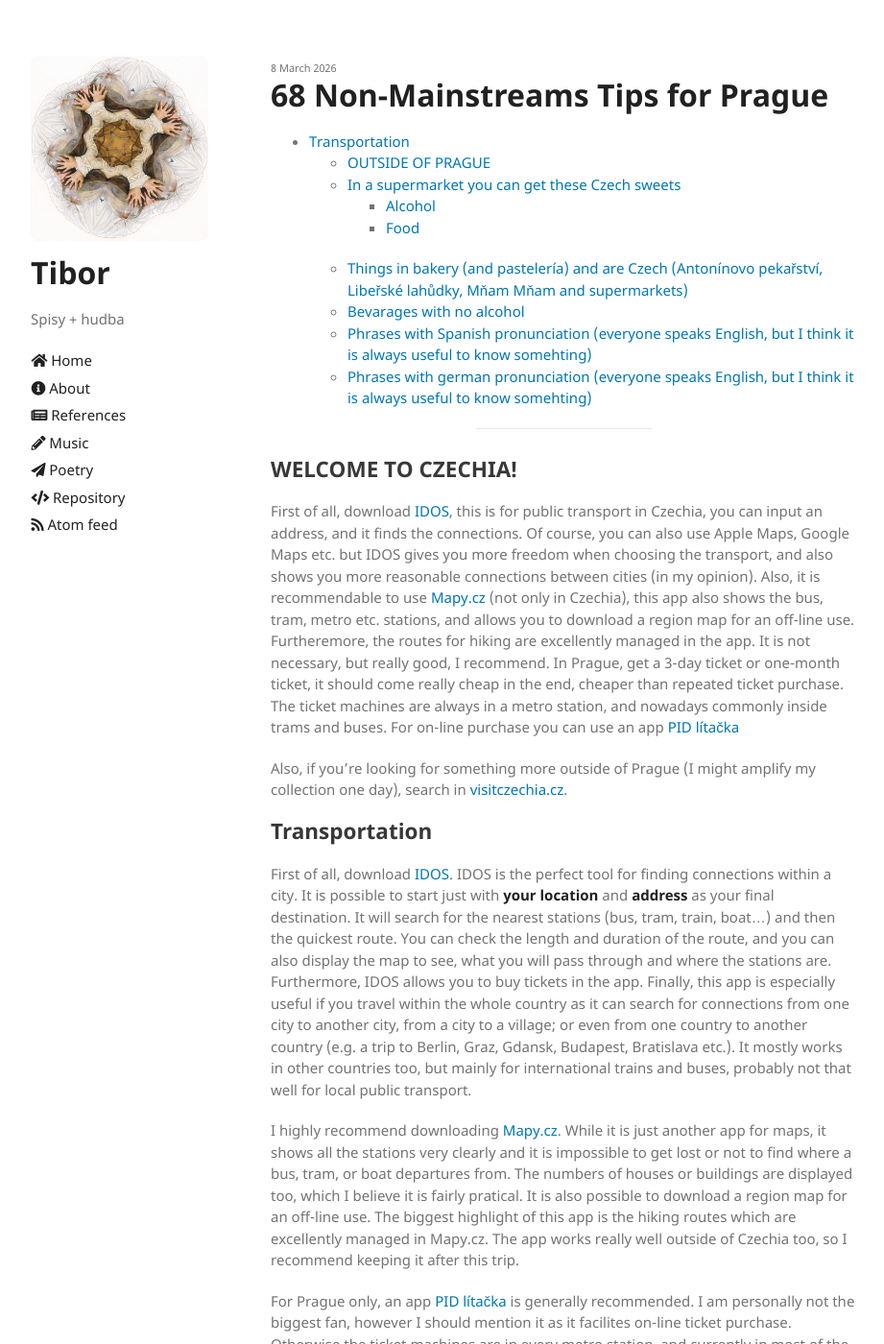
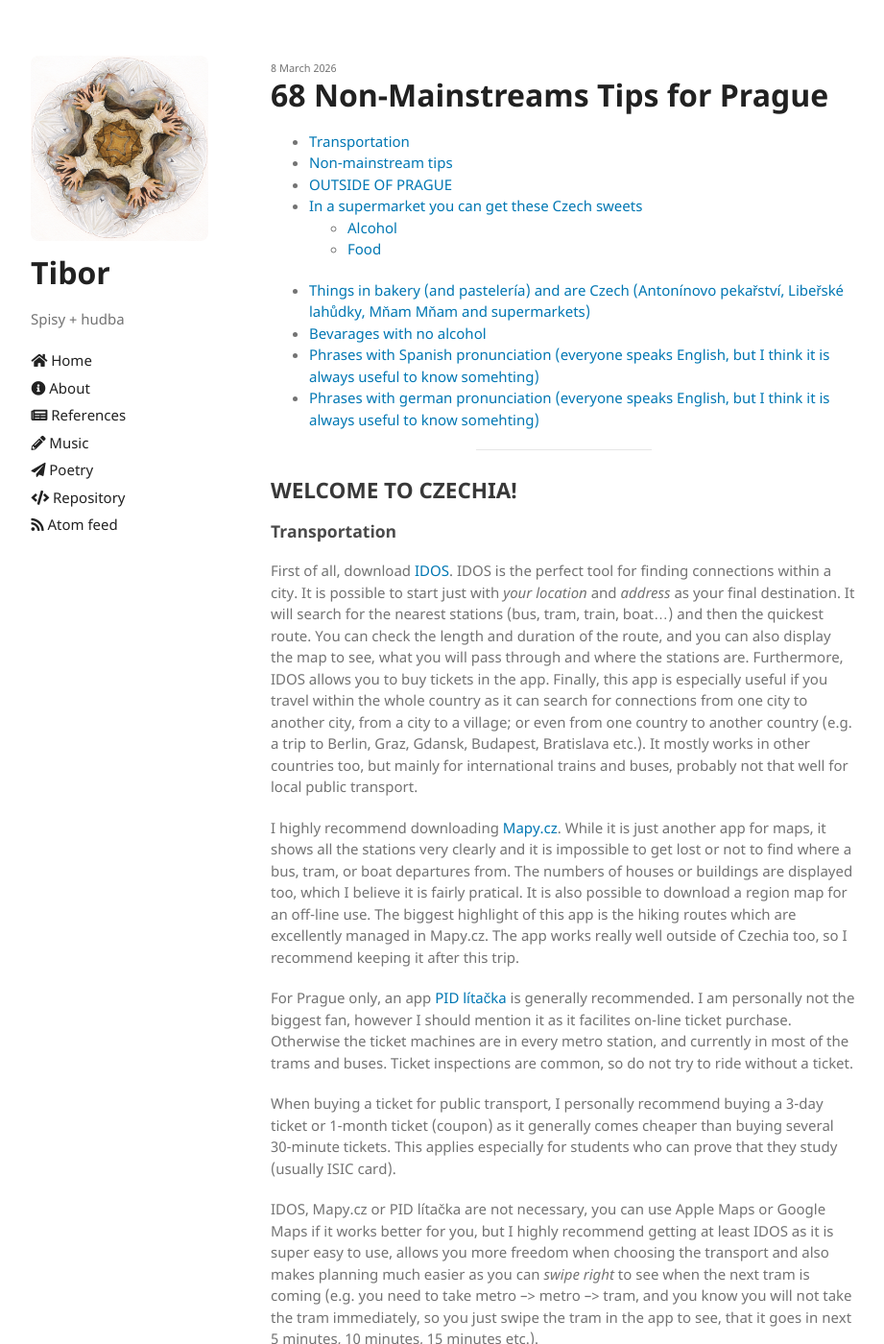
Before and after one commit to thefallofjohannm/thefallofjohannm.github.io, a Jekyll site: the page built from _posts/2026-03-08-non-mainstream-tips.md, in a window 1280 px wide and 1400 px high. Shown: the whole window at 96% size, without its empty margins (178-1099 px from the left). Built offline with Jekyll 4.4.1, drawn with Linux system fonts in a browser that asks for light colours.

Commit message:
excess text deleted

```diff
--- a/_posts/2026-03-08-non-mainstream-tips.md
+++ b/_posts/2026-03-08-non-mainstream-tips.md
@@ -12,28 +12,10 @@ category: Povídky
 {:.no_toc}
 ## WELCOME TO CZECHIA!
 
-First of all, download [IDOS](https://idos.cz/vlakyautobusymhdvse/spojeni/), this is for public transport in Czechia,
-you can input an address, and it finds the connections.
-Of course, you can also use Apple Maps, Google Maps etc. but IDOS gives you more freedom when choosing the transport,
-and also shows you more reasonable connections between cities (in my opinion). Also, it is recommendable to use [Mapy.cz](https://mapy.cz)
-(not only in Czechia), this app also shows the bus, tram, metro etc. stations, and allows you to download a region map for an off-line use.
-Furtheremore, the routes for hiking are excellently managed in the app. It is not necessary, but really good, I recommend.
-In Prague, get a 3-day ticket or one-month ticket, it should come really cheap in the end, cheaper than repeated ticket purchase.
-The ticket machines are always in a metro station, and nowadays commonly inside trams and buses. For on-line purchase you can use
-an app [PID lítačka](https://pidlitacka.cz/cs)
-
-
-Also, if you're looking for something more outside of Prague (I might amplify my
-collection one day), search in [visitczechia.cz](visitczechia.cz).
-
-
-
-
-
-## Transportation
+### Transportation
 
 First of all, download [IDOS](https://idos.cz/vlakyautobusymhdvse/spojeni/). IDOS is the perfect tool for finding connections
-within a city. It is possible to start just with __your location__ and  __address__ as your final destination. It will search for the nearest stations
+within a city. It is possible to start just with *your location* and  *address* as your final destination. It will search for the nearest stations
 (bus, tram, train, boat...) and then the quickest route. You can check the length and duration of the route, and you can also
 display the map to see, what you will pass through and where the stations are. Furthermore, IDOS allows you to buy tickets in the
 app. Finally, this app is especially useful if you travel within the whole country as it can search for connections from one
@@ -57,12 +39,14 @@ they study (usually ISIC card).
 
 IDOS, Mapy.cz or PID lítačka are not necessary, you can use Apple Maps or Google Maps if it works better for you, but
 I highly recommend getting at least IDOS as it is super easy to use, allows you more freedom when choosing the transport
-and also makes planning much easier as you can __swipe right__ to see when the next tram is coming (e.g. you need to take
+and also makes planning much easier as you can *swipe right* to see when the next tram is coming (e.g. you need to take
 metro --> metro --> tram, and you know you will not take the tram immediately, so you just swipe the tram in the app to see,
 that it goes in next 5 minutes, 10 minutes, 15 minutes etc.).
 
 Finally, if you're looking for something more outside of Prague (I might amplify my  collection one day),
 search in [visitczechia.com](visitczechia.com). There you will find seasonal events, hiking destinations and many more.
+
+### Non-mainstream tips
 
 1. **Knedlín** - Národní 115/24, 110 00 (Nové Město) - If we skip the details, this is the modern version of tradintional Czech dish. The typical one (from grandma) would be with apricot, strawberries, blueberries, or plums, here you can find many interestin variations and I recommend this place because the food is good and the overall experience is worth it.
 2. **Kolacherie** - 1) Hybernské ulice 4, close to Náměstí republiky, 2) crosspoint of V Tůních and Na Rybníčku, close to I.P. Pavlova - Cakes and selected coffee. „Koláč“ (sg.) „koláče“ (pl.) is traditional Czech sweet dish. The most typical one are with 1) poppy seeds, 2) plum jam, 3) curd cheese called „tvaroh“ (tvaroh is basically super fresh cheese with no fermentation) which is very common in Czech sweet dishes (also possible to buy in supermarkets either dry or wet-like-yogurt). This café offers you variety of koláče e.g. tvaroh with raspberry, but also non-traditional with pistachio and chocolate. Furthermore, they offer also savoury, which used to be common many decades ago, but Czech people do not acknowledge them.
```
